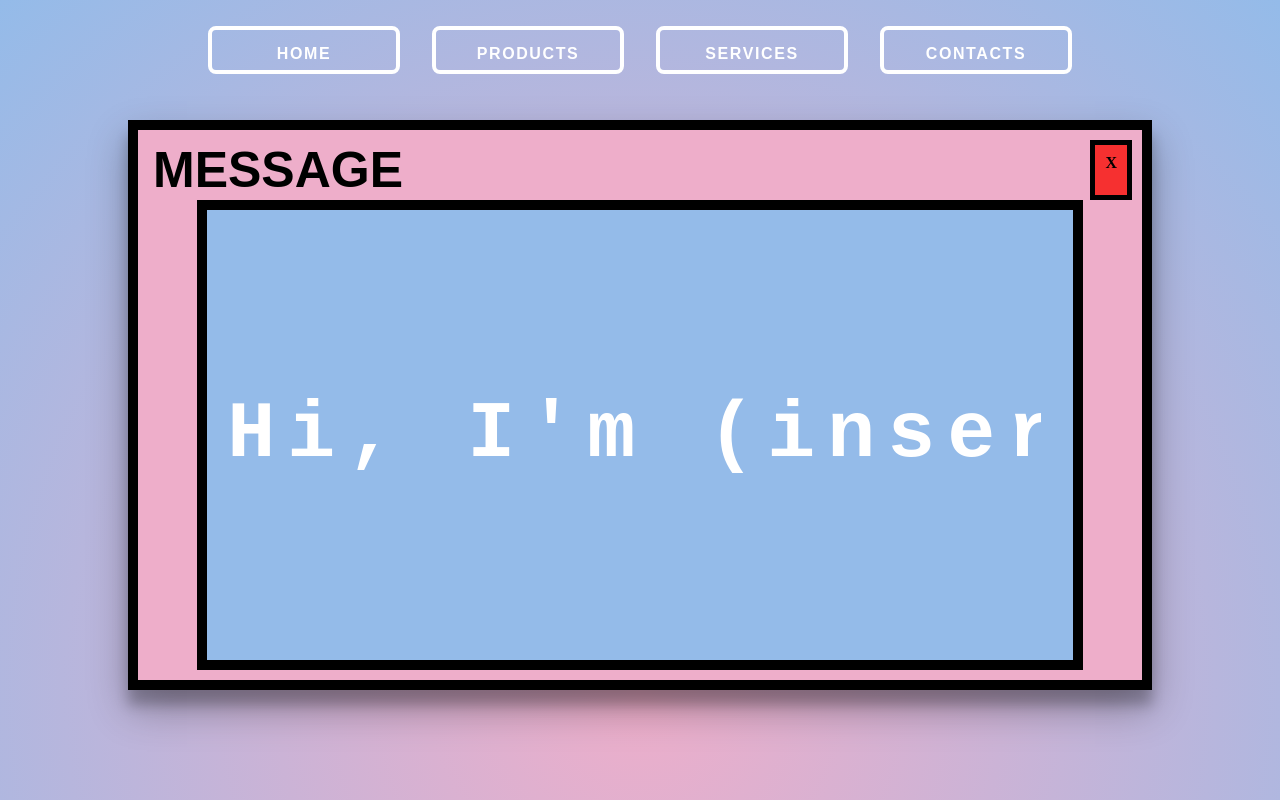
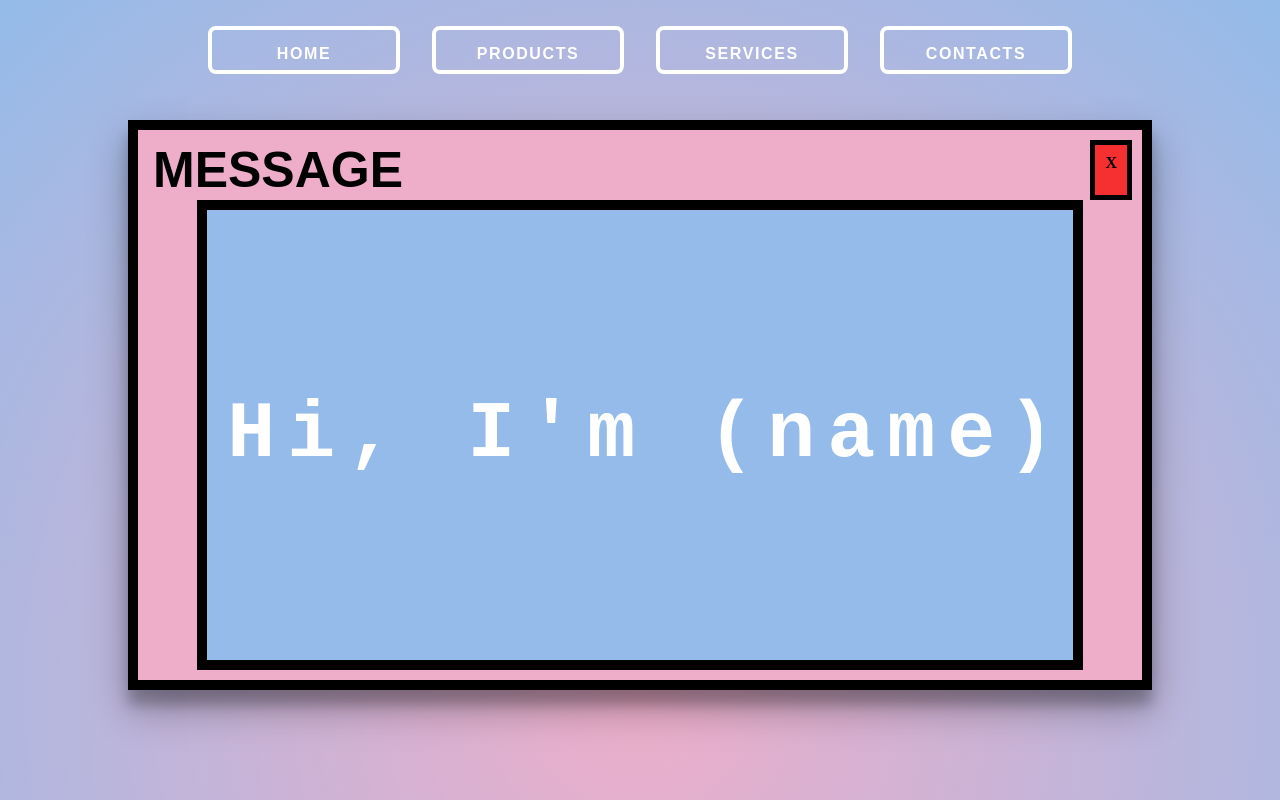
Before and after one commit to Artists-for-Humanity/portfolio-workshop, a plain HTML site: page jamie/index.html in a window 1280 px wide. Shown: the top 800 px of the page. Drawn offline with Linux system fonts and the light colour scheme.

Commit message:
jamie (changed named)

```diff
--- a/jamie/index.html
+++ b/jamie/index.html
@@ -40,7 +40,7 @@
       </div>
       <div class="text-box">
         <div class="typewriter">
-          <h1>Hi, I'm (insert name)</h1>
+          <h1>Hi, I'm (name)</h1>
         </div>
       </div>
     </div>
```
